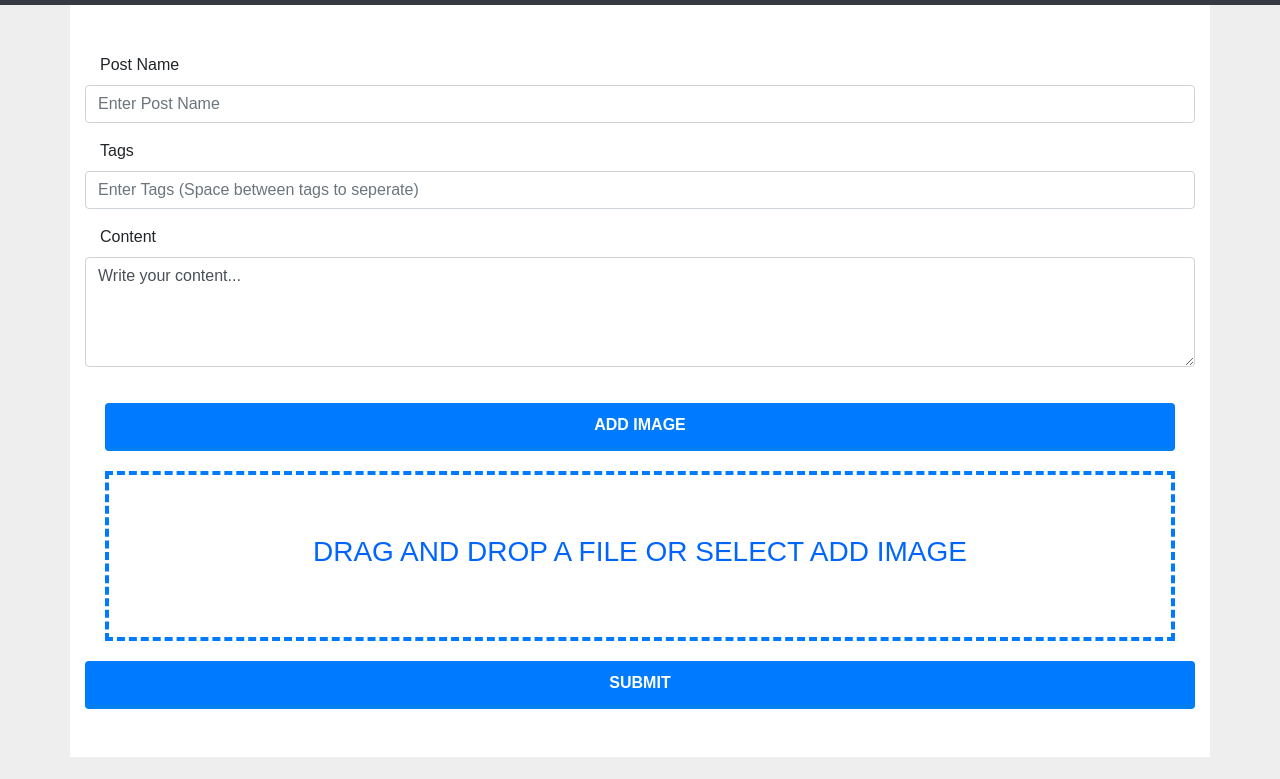
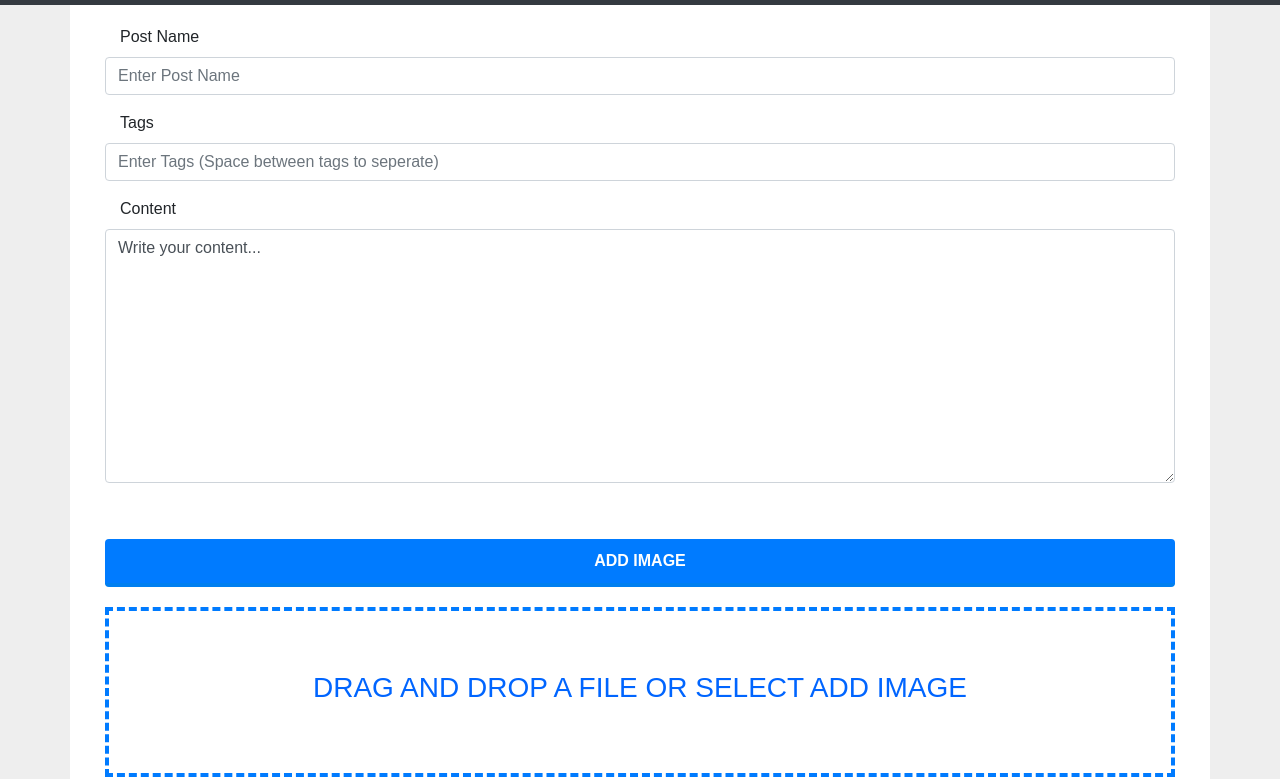
Before and after one commit to njw1204/JDPDB, a plain HTML site: page frontend/post.html in a window 1280 px wide. Shown: the part 51-830 px from the top of the page. Before the commit the page ends 808 px from the top, so only its background shows below. Drawn offline with nearby package versions, Linux system fonts and the light colour scheme.

Commit message:
formmating post.html, added container for whole design.

```diff
--- a/frontend/post.html
+++ b/frontend/post.html
@@ -58,20 +58,21 @@
 
 <!-- Insert Body BELOW Here !-->
 
-<div class="container bg-white pt-xl-5 pb-xl-5">
+<div class="container bg-white pb-xl-5">
+    <div class="file-upload">
         <form class="form-horizontal" role="form" method="post" action="index.php">
             <div class="form-group">
                 <!--suppress XmlInvalidId -->
                 <label for="postName" class="col-sm-2 control-label">Post Name</label>
                 <div class="input-group">
-                <input type="text" class="form-control" id="postName" name="postName" placeholder="Enter Post Name"
+                    <input type="text" class="form-control" id="postName" name="post" placeholder="Enter Post Name"
                            value="">
                 </div>
             </div>
             <div class="form-group">
                 <label for="tags" class="col-sm-2 control-label">Tags</label>
                 <div class="input-group">
-                <input type="text" class="form-control" id="tags" name="tags"
+                    <input type="text" class="form-control" id="tags" name="post"
                            placeholder="Enter Tags (Space between tags to seperate)" value="">
                 </div>
             </div>
@@ -79,7 +80,7 @@
                 <!--suppress XmlInvalidId -->
                 <label for="content" class="col-sm-2 control-label">Content</label>
                 <div class="input-group">
-                <textarea class="form-control" rows="4" name="content">Write your content...</textarea>
+                    <textarea class="form-control" rows="10" name="post">Write your content...</textarea>
                 </div>
             </div>
             <div class="form-group">
@@ -88,6 +89,7 @@
                 </div>
             </div>
         </form>
+    </div>
 
     <div class="file-upload">
         <button class="file-upload-btn" type="button" onclick="$('.file-upload-input').trigger( 'click' )">Add Image
@@ -106,8 +108,9 @@
                 </button>
             </div>
         </div>
+        <button class="file-upload-btn mt-3" type="button">Submit</button>
     </div>
-    <button class="file-upload-btn" type="button">Submit</button>
+
 </div>
 
 </body>
```
Lines whose indentation alone changed are shown as unchanged.
